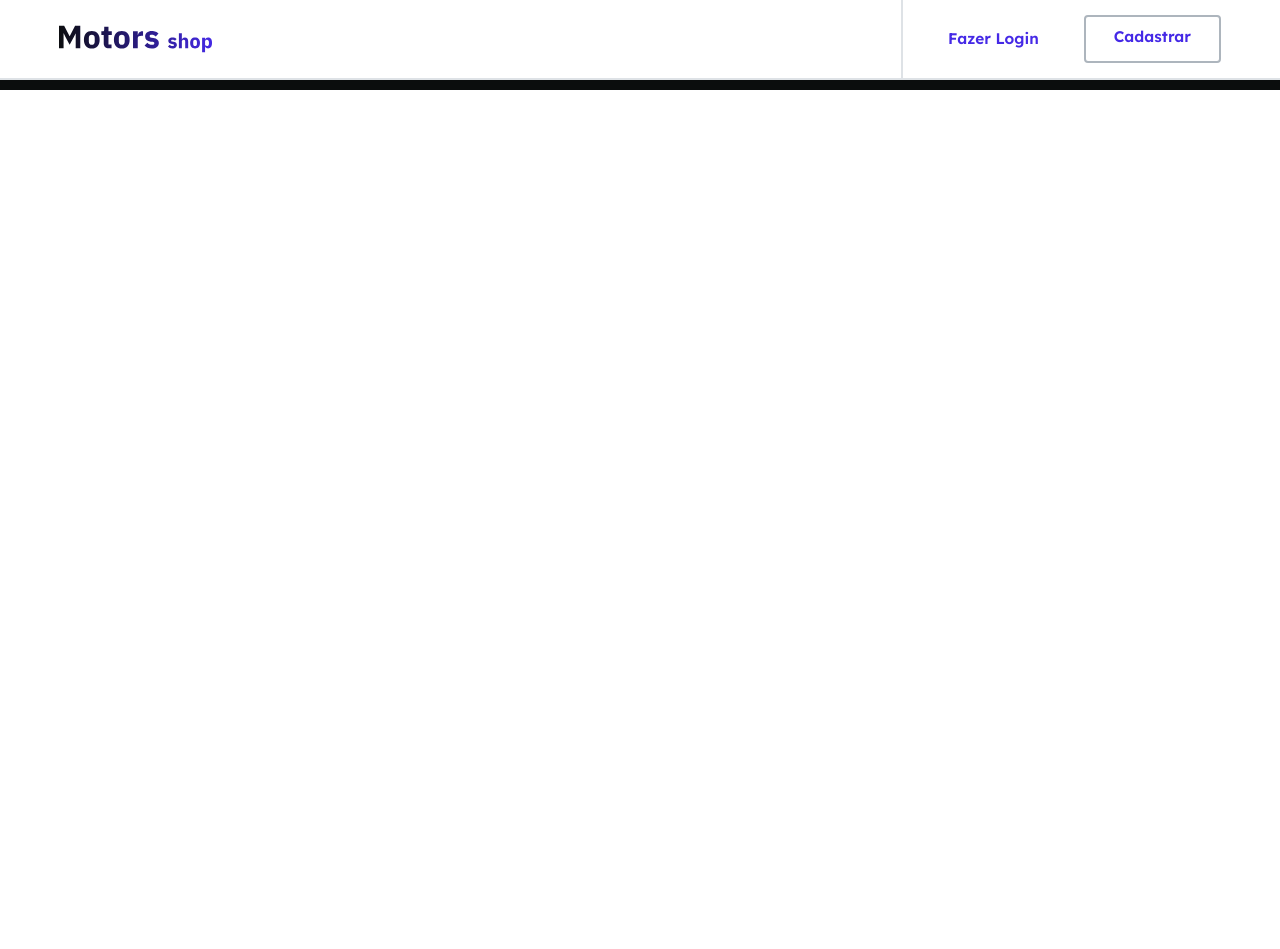
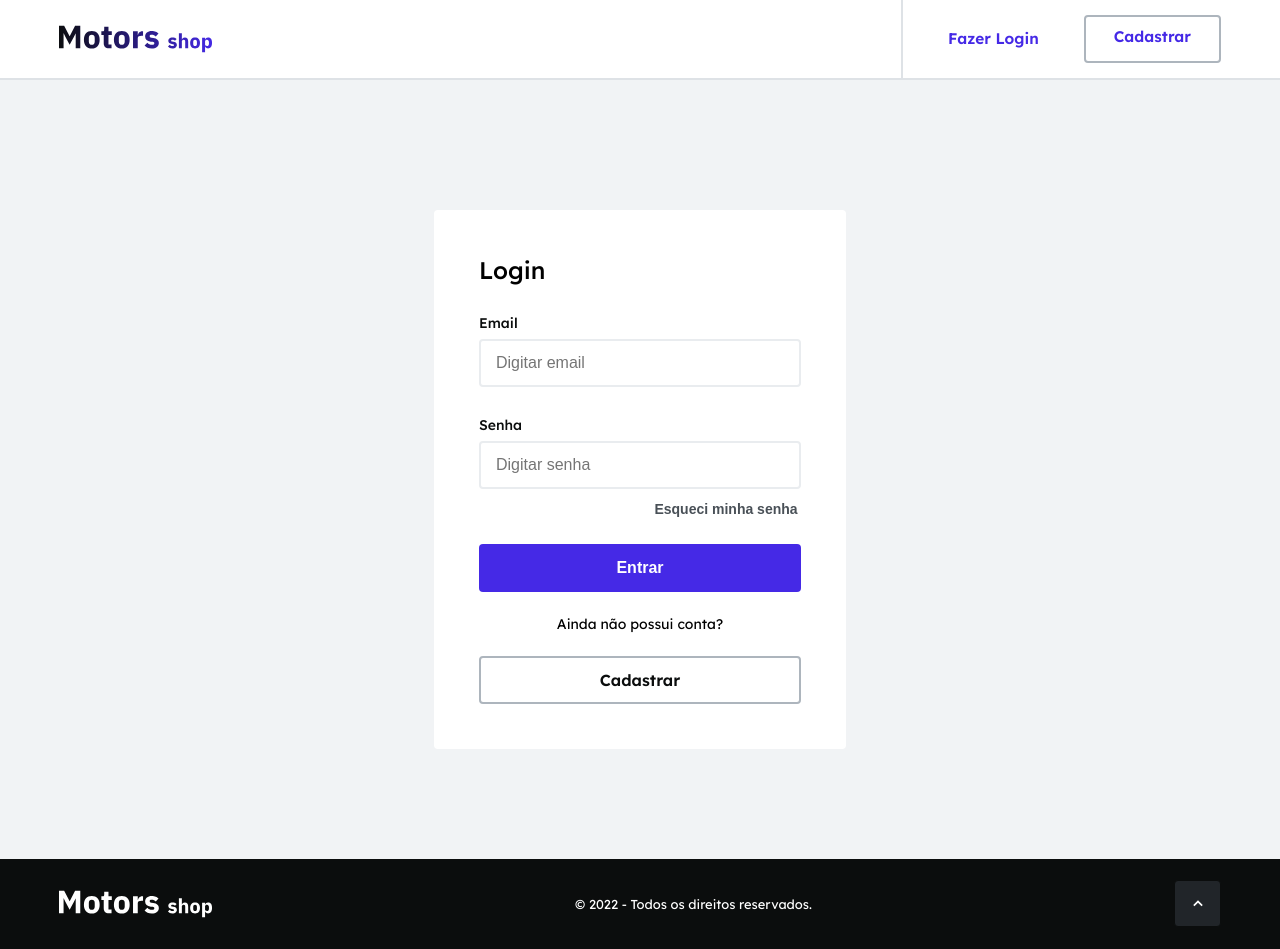
Before and after one commit to Projeto-Full-Stack-Grupo-05/Projeto-Full-Stack-Grupo-05, a React (Vite) app in the folder front/: page /login in a window 1280 px wide. Before the commit the page ends 800 px from the top, so only its background shows below. Built offline with nearby package versions, Linux system fonts and the light colour scheme.

Commit message:
feat: LoginForm

```diff
--- a/front/src/components/HeaderLoggedOut/index.tsx
+++ b/front/src/components/HeaderLoggedOut/index.tsx
@@ -8,8 +8,8 @@ export const HeaderLoggedOut = () => {
   const [active, setActive] = useState(false);
 
   return (
-    <StyledFixedHeader theme={{ active }}>
-      <StyledHeaderLoggedOut>
+    <StyledFixedHeader>
+      <StyledHeaderLoggedOut theme={{ active }}>
         <nav>
           <img src={LogoNavBar} alt="Motors shop logo Header" />
           <button onClick={() => setActive(!active)}>
--- /dev/null
+++ b/front/src/components/Input/index.tsx
@@ -0,0 +1,29 @@
+import { FieldError, UseFormRegisterReturn } from "react-hook-form";
+import { StyledFieldset } from "./style";
+
+interface IInputProps {
+  label: string;
+  type: "text" | "email" | "password";
+  register: UseFormRegisterReturn<string>;
+  placeholder: string;
+  error?: FieldError;
+}
+
+export const Input = ({
+  label,
+  type,
+  register,
+  error,
+  placeholder,
+}: IInputProps) => (
+  <StyledFieldset>
+    {label && <label htmlFor={register.name}>{label}</label>}
+    <input
+      type={type}
+      id={register.name}
+      placeholder={placeholder}
+      {...register}
+    />
+    {error && <p>{error.message}</p>}
+  </StyledFieldset>
+);
--- /dev/null
+++ b/front/src/components/Input/style.ts
@@ -0,0 +1,32 @@
+import styled from "styled-components";
+
+export const StyledFieldset = styled.fieldset`
+  display: flex;
+  flex-direction: column;
+  justify-content: flex-start;
+  gap: 7px;
+  width: 100%;
+  border: none;
+
+  label {
+    font-weight: 500;
+    font-size: 14px;
+    line-height: 16.94px;
+
+    color: var(--color-grey-0);
+  }
+
+  input {
+    display: flex;
+
+    border: 2px solid #e9ecef;
+    border-radius: 4px;
+
+    padding-left: 15px;
+    height: 48px;
+
+    font-weight: 400;
+    font-size: 16px;
+    color: #868e96;
+  }
+`;
--- /dev/null
+++ b/front/src/context/UserContext/@types.ts
@@ -0,0 +1,29 @@
+export interface IDefaultProviderProps {
+  children: React.ReactNode;
+}
+
+export interface IUser {
+  id: string;
+  name: string;
+  email: string;
+}
+
+export interface IRegisterFormValues {
+  email: string;
+  password: string;
+  name: string;
+}
+
+export interface ILoginFormValues {
+  email: string;
+  password: string;
+}
+
+export interface IUserContext {
+  loading: boolean;
+  setLoading: React.Dispatch<React.SetStateAction<boolean>>;
+  user: IUser | null;
+  userRegister: (formData: IRegisterFormValues) => Promise<void>;
+  userLogin: (formData: ILoginFormValues) => Promise<void>;
+  userLogOut: () => void;
+}
--- /dev/null
+++ b/front/src/context/UserContext/UserContext.tsx
@@ -0,0 +1,94 @@
+import { createContext, useEffect, useState } from "react";
+import { useNavigate } from "react-router-dom";
+import {
+  IUser,
+  IRegisterFormValues,
+  ILoginFormValues,
+  IDefaultProviderProps,
+  IUserContext,
+} from "./@types";
+import { api } from "../../services/api";
+
+export const UserContext = createContext({} as IUserContext);
+
+export const UserProvider = ({ children }: IDefaultProviderProps) => {
+  const [loading, setLoading] = useState(true);
+  const [user, setUser] = useState<IUser | null>(null);
+
+  const navigate = useNavigate();
+
+  useEffect(() => {
+    const token = localStorage.getItem("@TOKEN");
+    const id = localStorage.getItem("@USERID");
+    if (token) {
+      const userAutoLogin = async () => {
+        try {
+          const response = await api.get(`/users/${id}`, {
+            headers: {
+              Authorization: `Bearer ${token}`,
+            },
+          });
+          setUser(response.data);
+          navigate("/shop");
+        } catch (error) {
+          console.log(error);
+        } finally {
+          setLoading(false);
+        }
+      };
+      userAutoLogin();
+    }
+  }, [navigate]);
+
+  const userRegister = async (formData: IRegisterFormValues) => {
+    try {
+      setLoading(true);
+      const response = await api.post("/users", formData);
+      setUser(response.data.user);
+      localStorage.setItem("@TOKEN", response.data.accessToken);
+
+      navigate("/");
+    } catch (error) {
+      console.log(error);
+    } finally {
+      setLoading(false);
+    }
+  };
+
+  const userLogin = async (formData: ILoginFormValues) => {
+    try {
+      setLoading(true);
+      const response = await api.post("/login", formData);
+      setUser(response.data.user);
+      localStorage.setItem("@TOKEN", response.data.accessToken);
+      localStorage.setItem("@USERID", response.data.user.id);
+      navigate("/shop");
+    } catch (error) {
+      console.log(error);
+    } finally {
+      setLoading(false);
+    }
+  };
+
+  const userLogOut = () => {
+    setUser(null);
+    localStorage.removeItem("@TOKEN");
+    localStorage.removeItem("@USERID");
+    navigate("/");
+  };
+
+  return (
+    <UserContext.Provider
+      value={{
+        loading,
+        setLoading,
+        user,
+        userRegister,
+        userLogin,
+        userLogOut,
+      }}
+    >
+      {children}
+    </UserContext.Provider>
+  );
+};
--- a/front/src/pages/HomePage/index.tsx
+++ b/front/src/pages/HomePage/index.tsx
@@ -13,8 +13,7 @@ import { CarContext } from "../../context/carContext";
 import { CarCard } from "../../components/carCard";
 
 export const Homepage = () => {
-
-  const { filteredCars } = useContext(CarContext)
+  const { filteredCars } = useContext(CarContext);
 
   const getKenzieCars = async () => {
     try {
@@ -53,11 +52,9 @@ export const Homepage = () => {
           <AsideHome />
           <div>
             <div>
-              {
-                filteredCars.map((car) => {
-                  return <CarCard car={car} key={car.id}/>
-                })
-              }
+              {filteredCars.map((car: number) => {
+                return <CarCard car={car} key={car.id} />;
+              })}
             </div>
           </div>
         </div>
--- a/front/src/pages/LoginPage/index.tsx
+++ b/front/src/pages/LoginPage/index.tsx
@@ -1,9 +1,62 @@
 import { HeaderLoggedOut } from "../../components/HeaderLoggedOut";
 import { Footer } from "../../components/Footer";
+import { StyledDiv, StyledLoginForm, StyledLoginPage } from "./styles";
+import { Input } from "../../components/Input";
+import { yupResolver } from "@hookform/resolvers/yup";
+import { useContext } from "react";
+import { SubmitHandler, useForm } from "react-hook-form";
+import { LoginSchema } from "./loginSchema";
+import { UserContext } from "../../context/UserContext/UserContext";
+import { ILoginFormValues } from "../../context/UserContext/@types";
+import { Link } from "react-router-dom";
 
-export const LoginPage = () => (
-  <>
-    <HeaderLoggedOut />
-    <Footer />
-  </>
-);
+export const LoginPage = () => {
+  const { userLogin } = useContext(UserContext);
+
+  const {
+    handleSubmit,
+    register,
+    // eslint-disable-next-line @typescript-eslint/no-unused-vars
+    formState: { errors },
+    reset,
+  } = useForm<ILoginFormValues>({ resolver: yupResolver(LoginSchema) });
+
+  const submit: SubmitHandler<ILoginFormValues> = (formData) => {
+    userLogin(formData);
+    reset();
+  };
+
+  return (
+    <>
+      <HeaderLoggedOut />
+      <StyledLoginPage>
+        <StyledLoginForm onSubmit={handleSubmit(submit)}>
+          <h2>Login</h2>
+          <Input
+            label={"Email"}
+            type={"email"}
+            placeholder={"Digitar email"}
+            register={register("email")}
+            error={errors.email}
+          />
+          <div className="forgetPasswordDiv">
+            <Input
+              label={"Senha"}
+              type={"password"}
+              placeholder={"Digitar senha"}
+              register={register("password")}
+              error={errors.password}
+            />
+            <button type="button">Esqueci minha senha</button>
+          </div>
+          <StyledDiv>
+            <button type="submit">Entrar</button>
+            <h4>Ainda não possui conta?</h4>
+            <Link to="/register">Cadastrar</Link>
+          </StyledDiv>
+        </StyledLoginForm>
+      </StyledLoginPage>
+      <Footer />
+    </>
+  );
+};
--- /dev/null
+++ b/front/src/pages/LoginPage/loginSchema.ts
@@ -0,0 +1,6 @@
+import * as yup from "yup";
+
+export const LoginSchema = yup.object().shape({
+  email: yup.string().required("O email é obrigatório"),
+  password: yup.string().required("A senha é obrigatória"),
+});
--- /dev/null
+++ b/front/src/pages/LoginPage/styles.ts
@@ -0,0 +1,118 @@
+import styled from "styled-components";
+
+export const StyledLoginPage = styled.main`
+  display: flex;
+  flex-direction: column;
+  gap: 30px;
+  min-height: 100vh;
+  justify-content: center;
+  align-items: center;
+  background-color: #f1f3f5;
+  padding: 10px;
+`;
+
+export const StyledLoginForm = styled.form`
+  display: flex;
+  flex-direction: column;
+  justify-content: center;
+  align-items: center;
+  position: relative;
+
+  width: 100%;
+  max-width: 412px;
+  padding-top: 30px;
+
+  background: #fff;
+  border-radius: 4px;
+  padding: 0 45px;
+  margin-top: 200px;
+  margin-bottom: 100px;
+  gap: 30px;
+
+  h2 {
+    width: 100%;
+    font-weight: 500;
+    font-size: 24px;
+    line-height: 30px;
+    padding-top: 45px;
+  }
+
+  .forgetPasswordDiv {
+    width: 100%;
+    display: flex;
+    flex-direction: column;
+    position: relative;
+
+    button {
+      position: absolute;
+      top: 70px;
+      right: 0;
+
+      border: none;
+      width: 150px;
+      background-color: transparent;
+      margin-top: 10px;
+
+      font-weight: 600;
+      font-size: 14px;
+      line-height: 24px;
+
+      color: #495057;
+    }
+  }
+`;
+
+export const StyledDiv = styled.div`
+  display: flex;
+  flex-direction: column;
+  align-items: center;
+  gap: 20px;
+  margin-top: 25px;
+  width: 100%;
+  padding-bottom: 45px;
+
+  a {
+    display: flex;
+    justify-content: center;
+    align-items: center;
+
+    width: 100%;
+    padding: 12px 28px;
+    cursor: pointer;
+    height: 48px;
+
+    background: none;
+    border: 2.3px solid var(--color-grey-4);
+    border-radius: 4px;
+    text-decoration: none;
+
+    font-weight: 600;
+    font-size: 16px;
+    color: var(--color-grey-0);
+
+    &:hover {
+      color: white;
+      background-color: black;
+      transition: 0.7s;
+      border: 2.3px solid black;
+    }
+  }
+
+  h4 {
+    font-weight: 400;
+    font-size: 14px;
+    line-height: 24px;
+  }
+
+  button {
+    border: none;
+    border-radius: 4px;
+    height: 48px;
+    width: 100%;
+    background-color: var(--color-brand-1);
+
+    font-weight: 600;
+    font-size: 16px;
+    color: #fff;
+  }
+`;
```
